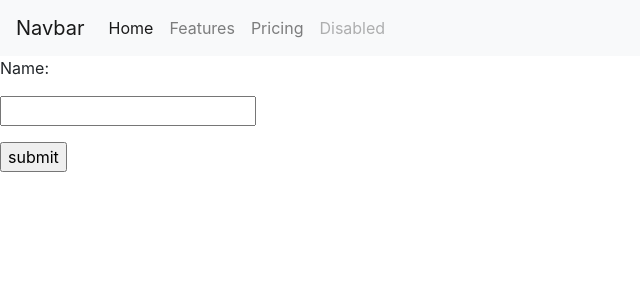
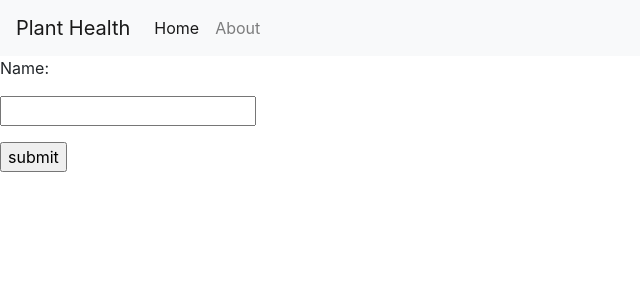
Before and after one commit to lextago/sparkhack-2025, a Flask app: template templates/input.html in a window 1280 px wide. Shown: the top 300 px of the page, without its empty margins (0-640 px from the left). Run offline with Flask 3, Linux system fonts and the light colour scheme; the template is opened without the code that fills it, so the values that code supplies are empty; some libraries are stand-ins or nearby versions.

Commit message:
changed html stuff

```diff
--- a/app.py
+++ b/app.py
@@ -4,6 +4,8 @@ from flask_uploads import UploadSet, IMAGES, configure_uploads
 from flask_wtf import FlaskForm
 from flask_wtf.file import FileField, FileRequired, FileAllowed
 from wtforms import SubmitField
+
+#credit to Red Eyed Coder Club on Youtube for code
 
 app = Flask(__name__)
 app.config['SECRET_KEY'] = "hello"
@@ -31,7 +33,7 @@ def upload_image():
     form = UploadForm()
     if form.validate_on_submit():
         filename = photos.save(form.photo.data)
-        file_url = url_for("get_file", filename=filename)
+        file_url = url_for("get_file", filename=filename) #biggggg
     else:
         file_url = None
 
--- a/templates/base.html
+++ b/templates/base.html
@@ -12,7 +12,7 @@
   </head>
   <body>
     <nav class="navbar navbar-expand-lg navbar-light bg-light">
-        <a class="navbar-brand" href="#">Navbar</a>
+        <a class="navbar-brand" href="#">Plant Health</a>
         <button class="navbar-toggler" type="button" data-toggle="collapse" data-target="#navbarNav" aria-controls="navbarNav" aria-expanded="false" aria-label="Toggle navigation">
           <span class="navbar-toggler-icon"></span>
         </button>
@@ -22,13 +22,7 @@
               <a class="nav-link" href="#">Home <span class="sr-only">(current)</span></a>
             </li>
             <li class="nav-item">
-              <a class="nav-link" href="#">Features</a>
-            </li>
-            <li class="nav-item">
-              <a class="nav-link" href="#">Pricing</a>
-            </li>
-            <li class="nav-item">
-              <a class="nav-link disabled" href="#" tabindex="-1" aria-disabled="true">Disabled</a>
+              <a class="nav-link" href="#">About</a>
             </li>
           </ul>
         </div>
```
